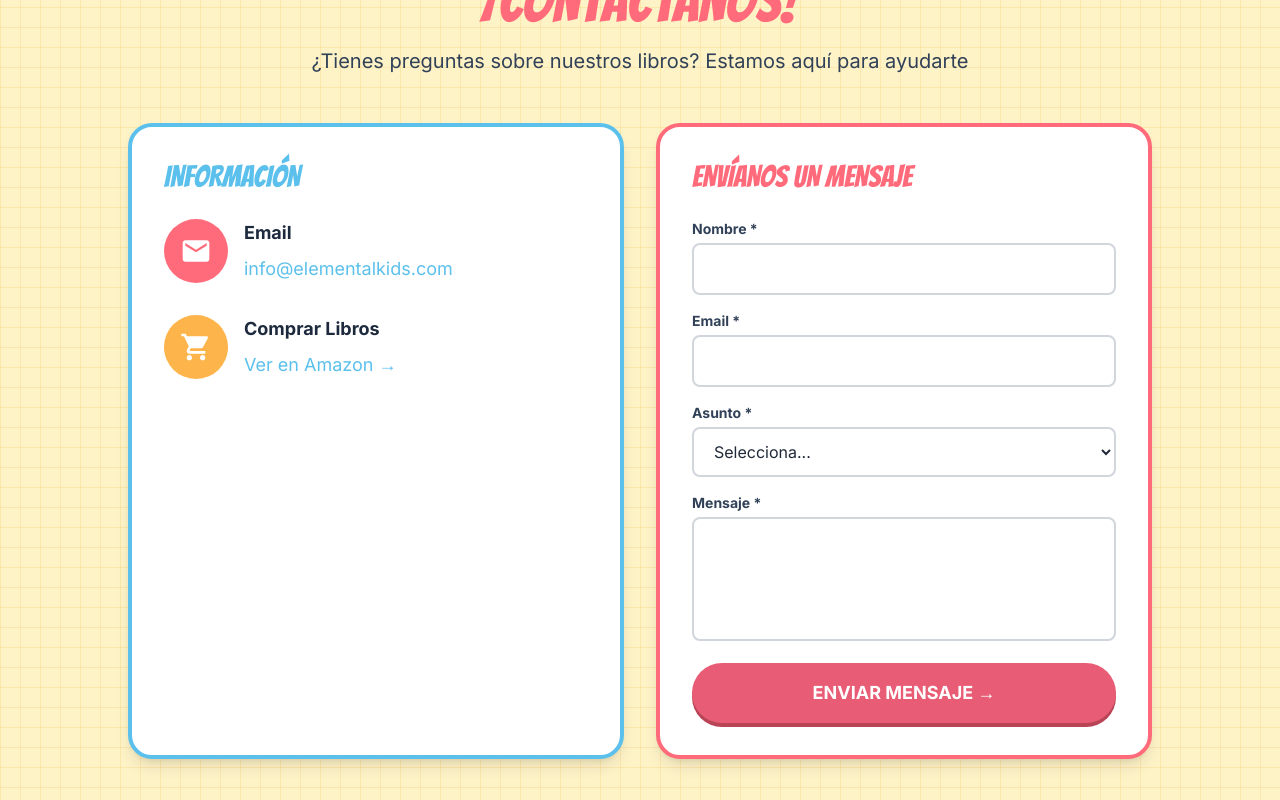
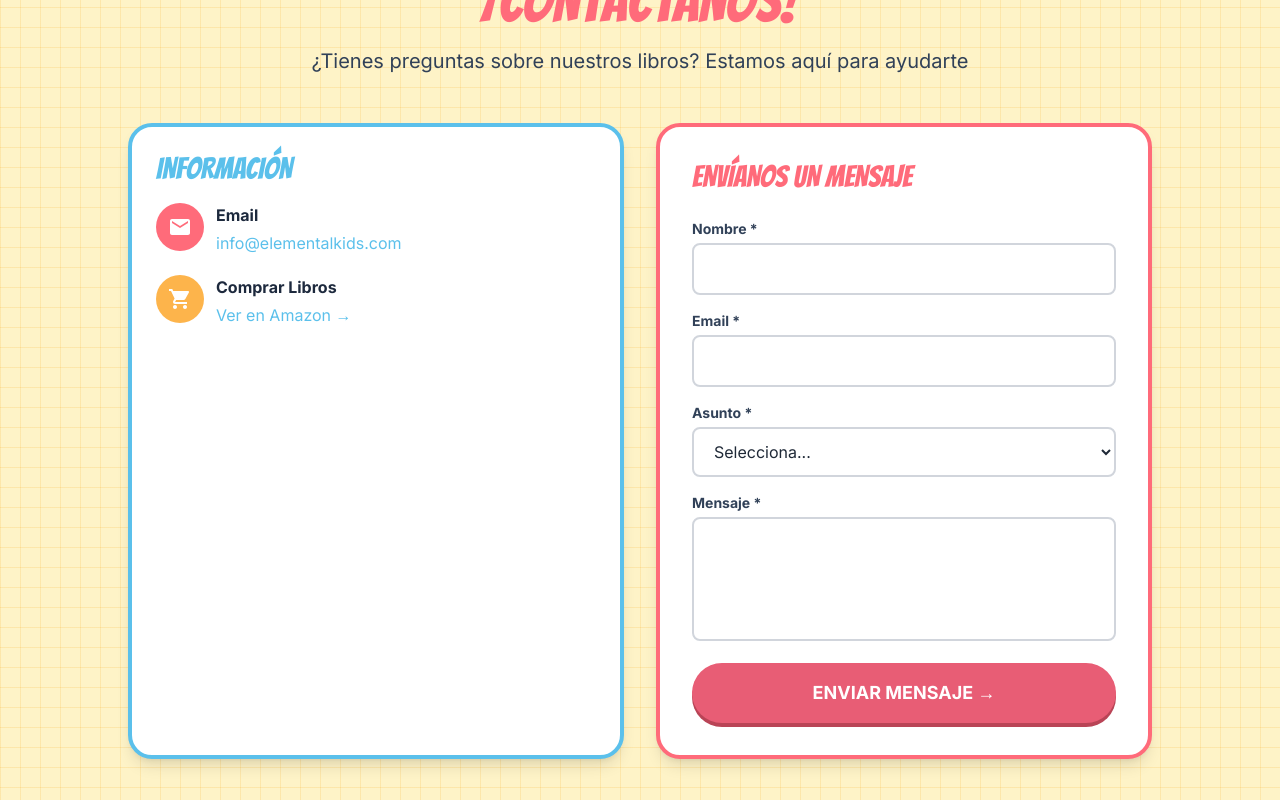
Before and after one commit to magdis-star/elemental-kids-hub-, a Next.js app: page /contacto in a window 1280 px wide. Shown: the part 920-1720 px from the top of the page. Built offline with nearby package versions, Linux system fonts and the light colour scheme.

Commit message:
Make contact info box more compact
- Reduced padding and spacing
- Smaller icons (12x12 instead of 16x16)
- Smaller text sizes for better proportions

```diff
--- a/app/contacto/page.tsx
+++ b/app/contacto/page.tsx
@@ -55,37 +55,37 @@ export default function Contacto() {
 
         <div className="grid md:grid-cols-2 gap-8 mb-12">
           {/* Contact Info */}
-          <div className="bg-white rounded-3xl shadow-lg p-8 border-4 border-[#5BC0EB]">
-            <h2 className="text-2xl md:text-3xl font-bangers text-[#5BC0EB] mb-6">INFORMACIÓN</h2>
+          <div className="bg-white rounded-3xl shadow-lg p-6 border-4 border-[#5BC0EB]">
+            <h2 className="text-2xl md:text-3xl font-bangers text-[#5BC0EB] mb-4">INFORMACIÓN</h2>
 
-            <div className="space-y-8">
-              <div className="flex items-start gap-4">
-                <div className="flex-shrink-0 w-16 h-16 rounded-full bg-[#FF6B7A] flex items-center justify-center">
-                  <svg width="32" height="32" viewBox="0 0 24 24" fill="none" xmlns="http://www.w3.org/2000/svg">
+            <div className="space-y-5">
+              <div className="flex items-start gap-3">
+                <div className="flex-shrink-0 w-12 h-12 rounded-full bg-[#FF6B7A] flex items-center justify-center">
+                  <svg width="24" height="24" viewBox="0 0 24 24" fill="none" xmlns="http://www.w3.org/2000/svg">
                     <path d="M20 4H4C2.9 4 2.01 4.9 2.01 6L2 18C2 19.1 2.9 20 4 20H20C21.1 20 22 19.1 22 18V6C22 4.9 21.1 4 20 4ZM20 8L12 13L4 8V6L12 11L20 6V8Z" fill="white"/>
                   </svg>
                 </div>
                 <div>
-                  <h3 className="font-bold text-slate-800 mb-2 text-lg">Email</h3>
-                  <a href="mailto:info@elementalkids.com" className="text-[#5BC0EB] hover:underline break-all text-lg">
+                  <h3 className="font-bold text-slate-800 mb-1 text-base">Email</h3>
+                  <a href="mailto:info@elementalkids.com" className="text-[#5BC0EB] hover:underline break-all text-base">
                     info@elementalkids.com
                   </a>
                 </div>
               </div>
 
-              <div className="flex items-start gap-4">
-                <div className="flex-shrink-0 w-16 h-16 rounded-full bg-[#FDB44B] flex items-center justify-center">
-                  <svg width="32" height="32" viewBox="0 0 24 24" fill="none" xmlns="http://www.w3.org/2000/svg">
+              <div className="flex items-start gap-3">
+                <div className="flex-shrink-0 w-12 h-12 rounded-full bg-[#FDB44B] flex items-center justify-center">
+                  <svg width="24" height="24" viewBox="0 0 24 24" fill="none" xmlns="http://www.w3.org/2000/svg">
                     <path d="M7 18C5.9 18 5.01 18.9 5.01 20C5.01 21.1 5.9 22 7 22C8.1 22 9 21.1 9 20C9 18.9 8.1 18 7 18ZM1 2V4H3L6.6 11.59L5.25 14.04C5.09 14.32 5 14.65 5 15C5 16.1 5.9 17 7 17H19V15H7.42C7.28 15 7.17 14.89 7.17 14.75L7.2 14.63L8.1 13H15.55C16.3 13 16.96 12.59 17.3 11.97L20.88 5.48C20.96 5.34 21 5.17 21 5C21 4.45 20.55 4 20 4H5.21L4.27 2H1ZM17 18C15.9 18 15.01 18.9 15.01 20C15.01 21.1 15.9 22 17 22C18.1 22 19 21.1 19 20C19 18.9 18.1 18 17 18Z" fill="white"/>
                   </svg>
                 </div>
                 <div>
-                  <h3 className="font-bold text-slate-800 mb-2 text-lg">Comprar Libros</h3>
+                  <h3 className="font-bold text-slate-800 mb-1 text-base">Comprar Libros</h3>
                   <a
                     href="https://www.amazon.es/stores/Ediciones-Elemental-Kids-Club/author/B0G24P67WS?language=en&ref=ap_rdr&shoppingPortalEnabled=true"
                     target="_blank"
                     rel="noopener noreferrer"
-                    className="text-[#5BC0EB] hover:underline text-lg"
+                    className="text-[#5BC0EB] hover:underline text-base"
                   >
                     Ver en Amazon →
                   </a>
```
